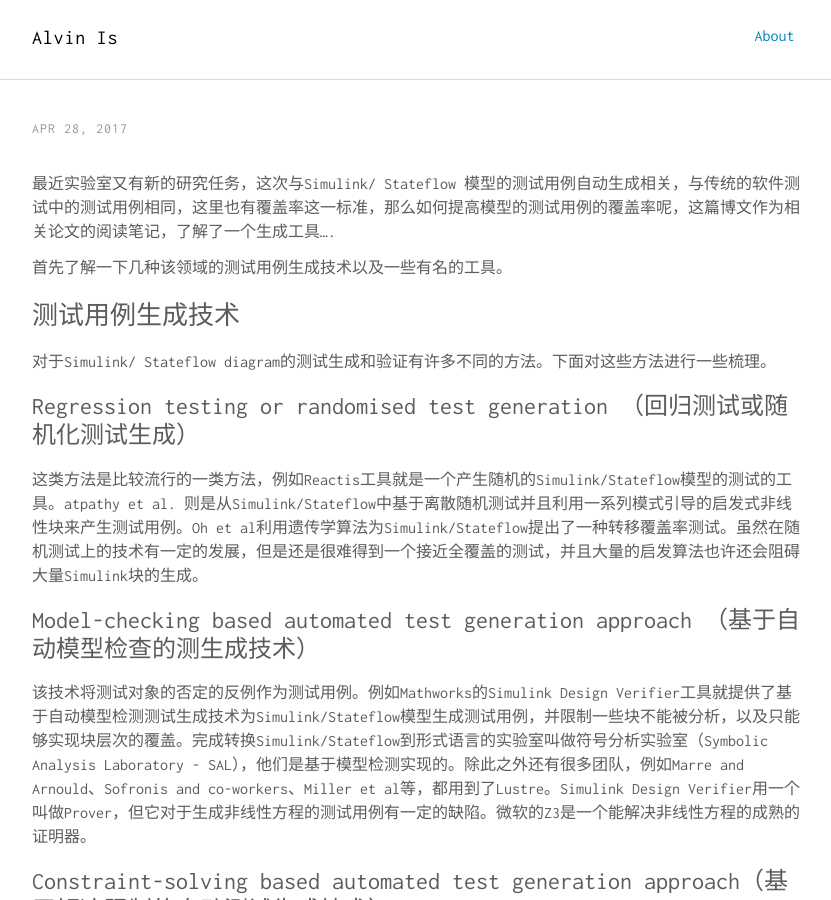
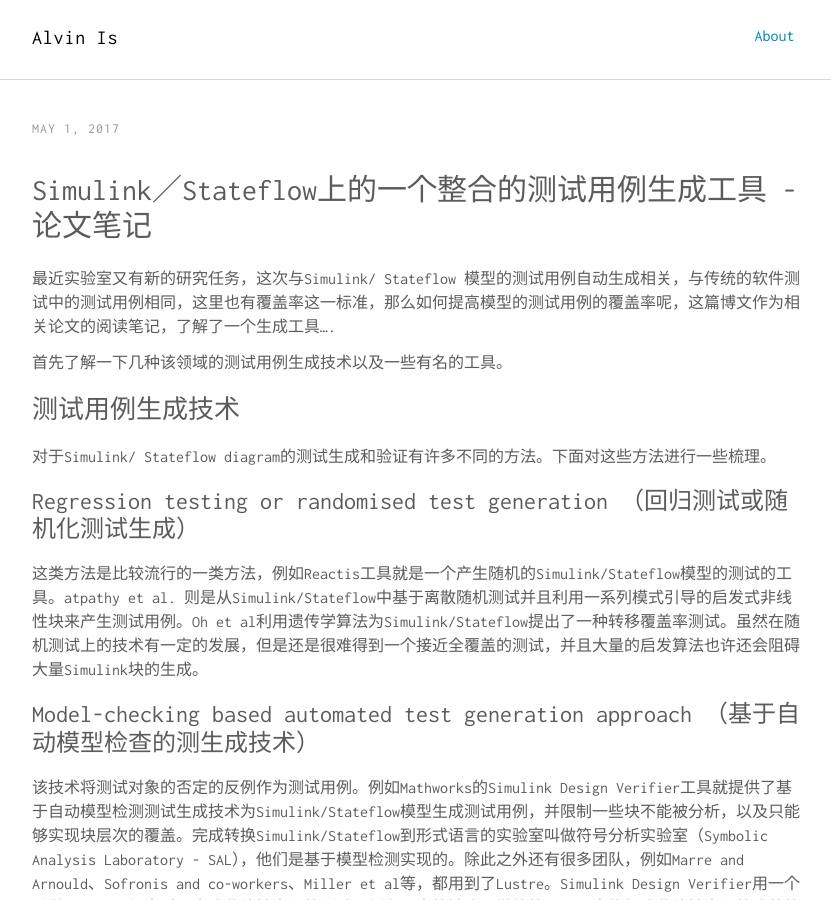
Before and after one commit to Alvinsjq/Alvinsjq.github.io, a Jekyll site: the page built from _posts/2017-05-01-introduction-to-simulink-test-generation.md, in a window 1280 px wide and 900 px high. Shown: the whole window, without its empty margins (222-1053 px from the left). Built offline with Jekyll 4.4.1, drawn with Linux system fonts in a browser that asks for light colours; comment, search, counter and statistics services are not loaded.

Commit message:
introduction-to-simulink-test-generation

```diff
--- a/_posts/2017-04-28-introduction-to-simulink-test-generation.md
+++ b/_posts/2017-05-01-introduction-to-simulink-test-generation.md
@@ -1,11 +1,11 @@
 ---
 layout: post
-title:  ""
+title:  "Simulink／Stateflow上的一个整合的测试用例生成工具 - 论文笔记"
 tags: [Simulink,Test Generation]
 comments: true
 description: "最近实验室又有新的研究任务，这次与Simulink/ Stateflow 模型的测试用例自动生成相关，与传统的软件测试中的测试用例相同，这里也有覆盖率这一标准，那么如何提高模型的测试用例的覆盖率呢，这篇博文作为相关论文的阅读笔记，了解了一个生成工具...."
 keywords: ""
-date:   2017-04-28 13:40:22 +0800
+date:   2017-05-01 13:40:22 +0800
 ---
 
 最近实验室又有新的研究任务，这次与Simulink/ Stateflow 模型的测试用例自动生成相关，与传统的软件测试中的测试用例相同，这里也有覆盖率这一标准，那么如何提高模型的测试用例的覆盖率呢，这篇博文作为相关论文的阅读笔记，了解了一个生成工具....
```
